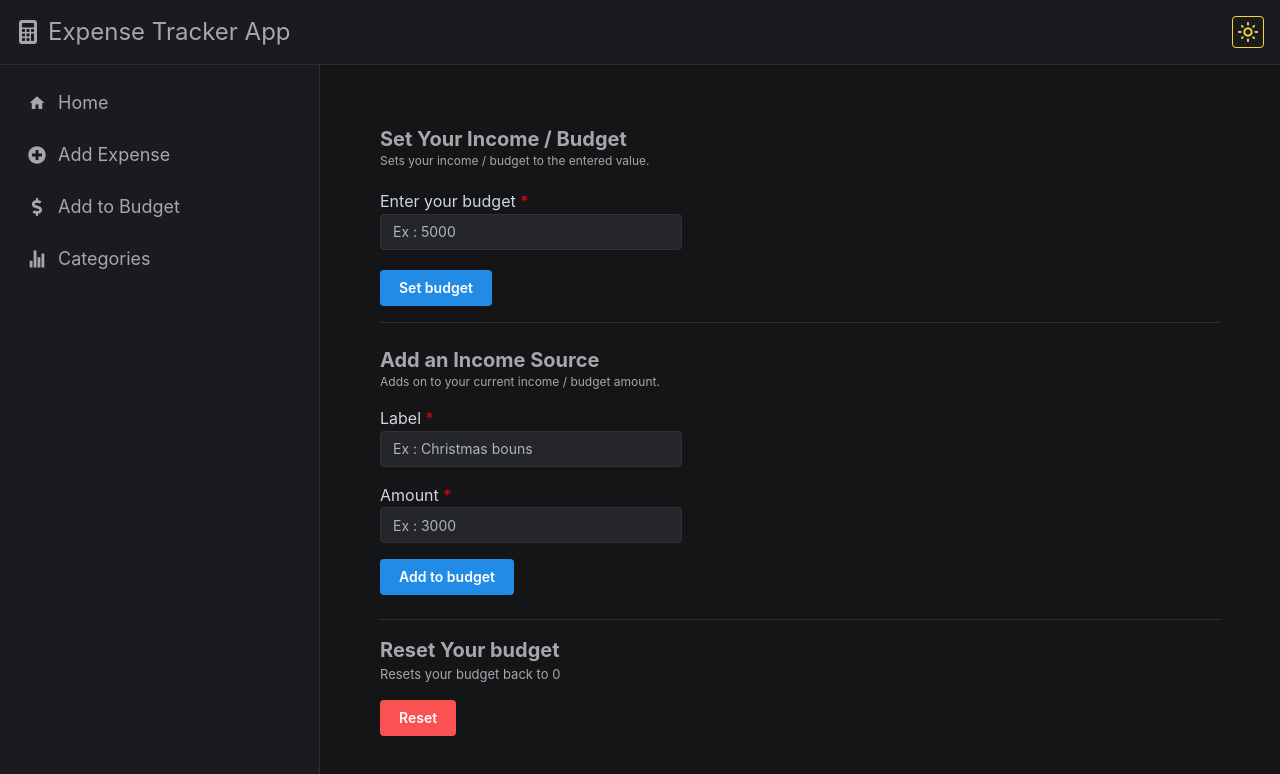
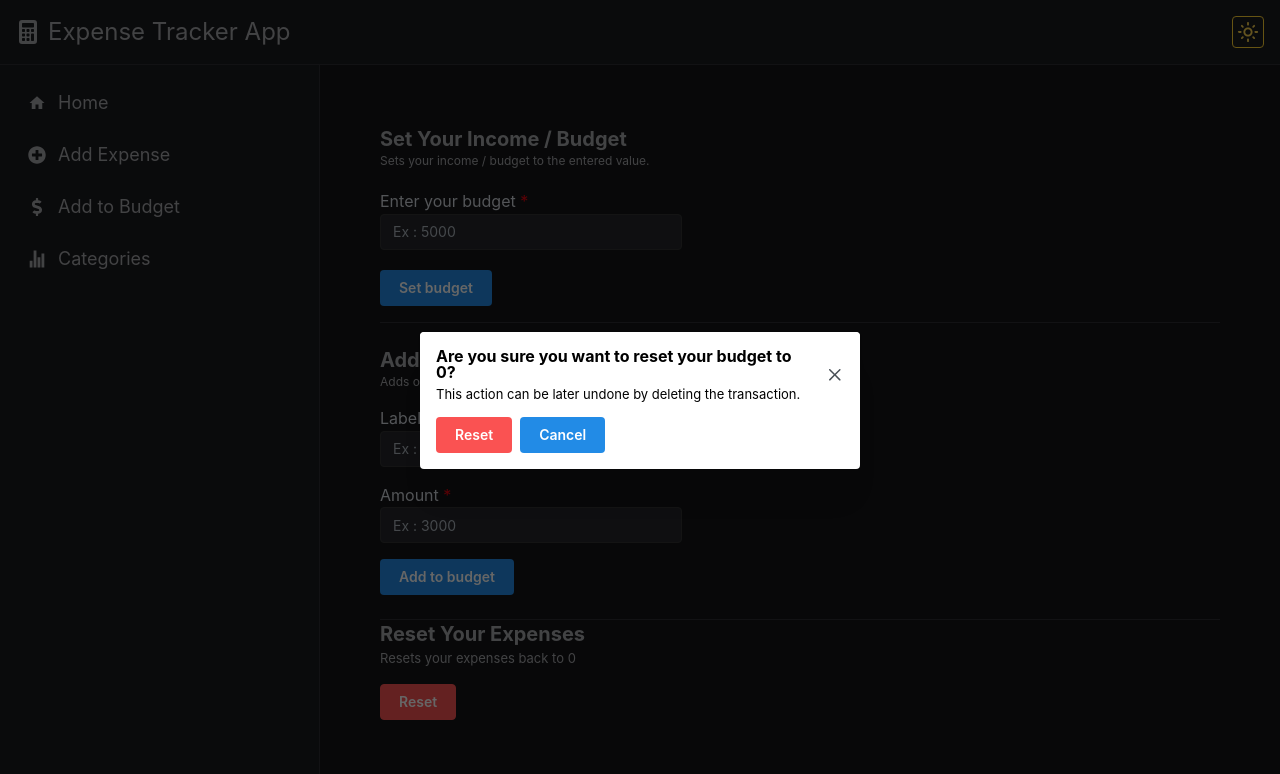
Before and after one commit to mirwais-sanaie/Expense-Tracker, a React (Vite) app: page /budget in a window 1280 px wide. Both pictures are taken after a click on the button "Reset". Shown: the top 774 px of the page. Built offline with nearby package versions, Linux system fonts and the light colour scheme.

Commit message:
Modal for reset a expense added.

```diff
--- a/src/features/budget/Budget.jsx
+++ b/src/features/budget/Budget.jsx
@@ -4,12 +4,16 @@ import { useState } from "react";
 import { useDispatch, useSelector } from "react-redux";
 import { setBudget, setIncomeSource, resetBudget } from "./budgetSlice";
 import { useNavigate } from "react-router-dom";
+import { useDisclosure } from "@mantine/hooks";
+import { Button as ButtonMan } from "@mantine/core";
+import ModalCom from "../../ui/ModalCom";
 
 function Budget() {
   const [budgetState, setBudgetState] = useState("");
   const [sourceAmount, setSourceAmount] = useState("");
   const [sourceLabel, setSourceLabel] = useState("");
   const { budget } = useSelector((state) => state.budget);
+  const [opened, { open, close }] = useDisclosure(false);
 
   const dispatch = useDispatch();
   const navigate = useNavigate();
@@ -123,14 +127,32 @@ function Budget() {
 
       <div className="w-full h-[0.1px] bg-[#2C2E33]"></div>
 
-      <div className="space-y-4 pt-4">
+      <div className="space-y-4">
         <div>
-          <h1 className="font-bold text-xl">Reset Your budget</h1>
-          <p className="text-[13px]"> Resets your budget back to 0</p>
+          <h1 className="font-bold text-xl">Reset Your Expenses</h1>
+          <p className="text-[13px]"> Resets your expenses back to 0</p>
         </div>
-        <Button onClick={handleReset} color={"red"}>
+
+        <ModalCom handleReset={handleReset} opened={opened} onClose={close}>
+          <h1 className="font-bold mb-2 me-3">
+            Are you sure you want to reset your budget to 0?
+          </h1>
+          <p className="text-[13px]">
+            This action can be later undone by deleting the transaction.
+          </p>
+        </ModalCom>
+        <ButtonMan
+          style={{
+            backgroundColor: "#FA5252",
+            color: "white",
+            borderColor: "#FA5252",
+          }}
+          variant="default"
+          onClick={open}
+          color={"red"}
+        >
           Reset
-        </Button>
+        </ButtonMan>
       </div>
     </div>
   );
--- a/src/features/charts/Categories.jsx
+++ b/src/features/charts/Categories.jsx
@@ -1,5 +1,3 @@
-/* eslint-disable no-undef */
-/* eslint-disable no-unused-vars */
 import { useSelector } from "react-redux";
 
 function Categories() {
--- a/src/features/expense/Expense.jsx
+++ b/src/features/expense/Expense.jsx
@@ -1,8 +1,13 @@
+/* eslint-disable no-unused-vars */
 import { useState } from "react";
 import Button from "../../ui/Button";
+import ModalCom from "../../ui/ModalCom";
 import { useDispatch, useSelector } from "react-redux";
 import { create, resetExpense } from "./expenseSlice";
 import { Input, InputBase } from "@mantine/core";
+import { useDisclosure } from "@mantine/hooks";
+import { Button as ButtonMan } from "@mantine/core";
+
 import { useNavigate } from "react-router-dom";
 
 function Expense() {
@@ -11,6 +16,8 @@ function Expense() {
   const [category, setCategory] = useState("Groceries");
   const navigate = useNavigate();
   const { expenseAmount } = useSelector((state) => state.expense);
+
+  const [opened, { open, close }] = useDisclosure(false);
 
   const disptach = useDispatch();
 
@@ -116,9 +123,29 @@ function Expense() {
           <h1 className="font-bold text-xl">Reset Your Expenses</h1>
           <p className="text-[13px]"> Resets your expenses back to 0</p>
         </div>
-        <Button onClick={handleReset} color={"red"}>
+
+        <ModalCom handleReset={handleReset} opened={opened} onClose={close}>
+          <h1 className="font-bold mb-2">
+            Are you sure you want to reset your expenses to 0?
+          </h1>
+          <p className="text-[13px]">
+            This action can be later undone by deleting the transaction. However
+            the expense categories will return and the amount will be put under
+            Uncategorized
+          </p>
+        </ModalCom>
+        <ButtonMan
+          style={{
+            backgroundColor: "#FA5252",
+            color: "white",
+            borderColor: "#FA5252",
+          }}
+          variant="default"
+          onClick={open}
+          color={"red"}
+        >
           Reset
-        </Button>
+        </ButtonMan>
       </div>
     </div>
   );
--- /dev/null
+++ b/src/ui/ModalCom.jsx
@@ -0,0 +1,19 @@
+import { Modal } from "@mantine/core";
+import Button from "./Button";
+
+function ModalCom({ opened, onClose, handleReset, children }) {
+  return (
+    <Modal opened={opened} onClose={onClose} centered title={children}>
+      <div className="space-x-2">
+        <Button onClick={handleReset} color={"red"}>
+          Reset
+        </Button>
+        <Button onClick={onClose} color={"blue"}>
+          Cancel
+        </Button>
+      </div>
+    </Modal>
+  );
+}
+
+export default ModalCom;
```
